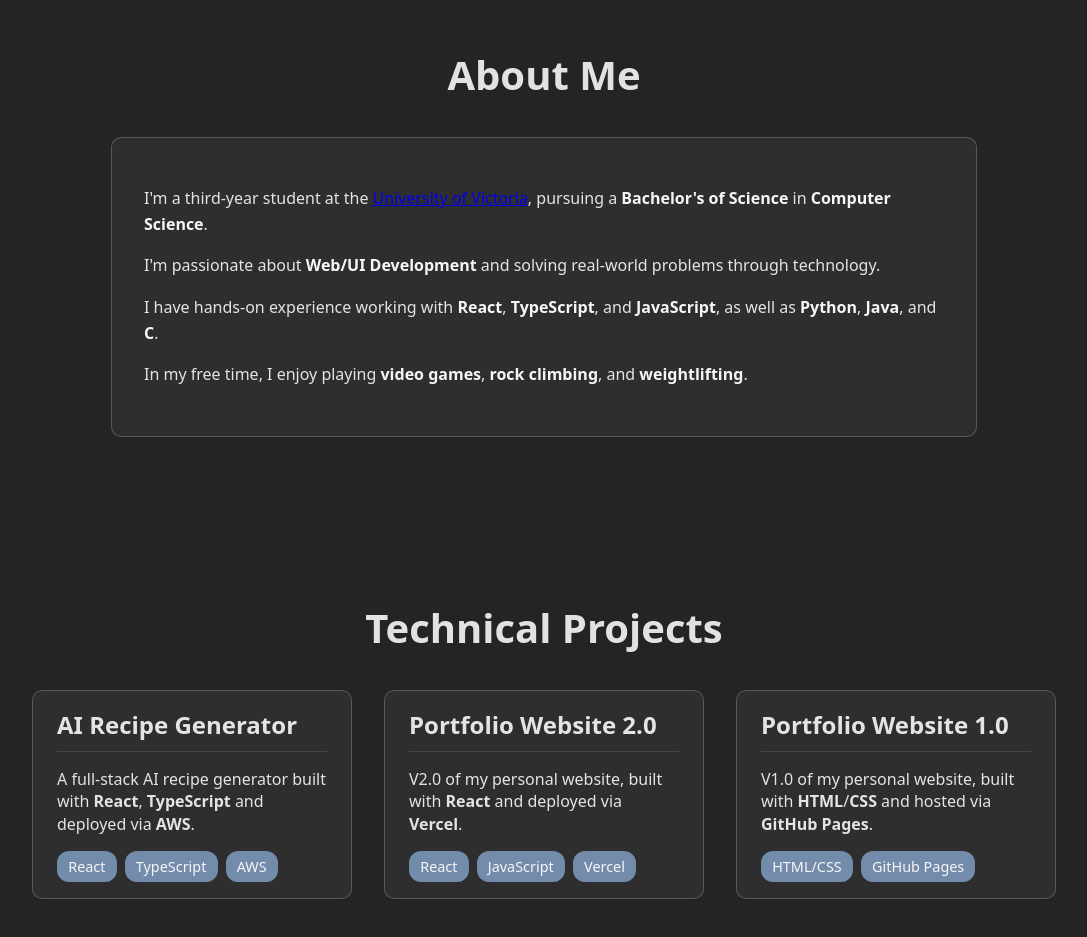
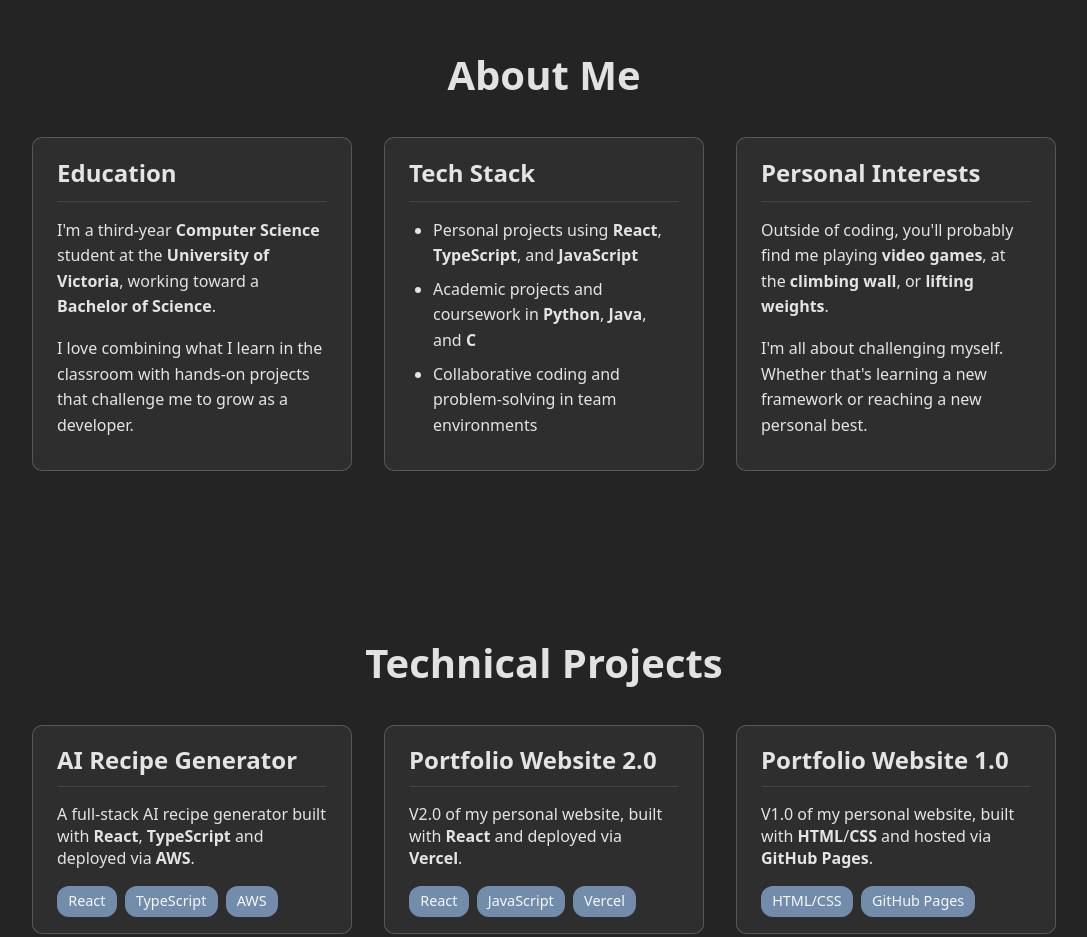
Before and after one commit to jerometaruc/cloud-resume-challenge, a React (Vite) app: page / in a window 1280 px wide. Shown: the part 780-1717 px from the top of the page, without its empty margins (96-1183 px from the left). Built offline with nearby package versions, Linux system fonts and the light colour scheme.

Commit message:
Updated style and formatting in About.tsx/About.css

```diff
--- a/src/components/About.tsx
+++ b/src/components/About.tsx
@@ -6,20 +6,33 @@ const About: React.FC = () => {
         <section id="about" className="section">
             <div className="content">
                 <h2>About Me</h2>
+                <div className="about-grid">
                     <div className="about-card">
+                        <h3>Education</h3>
                         <p>
-                        I'm a third-year student at the <a href="https://www.uvic.ca/" target="_blank" rel="noopener noreferrer">University of Victoria</a>,
-                        pursuing a <b>Bachelor's of Science</b> in <b>Computer Science</b>.
+                            I'm a third-year <b>Computer Science</b> student at the <b>University of Victoria</b>, working toward a <b>Bachelor of Science</b>.
                         </p>
                         <p>
-                        I'm passionate about <b>Web/UI Development</b> and solving real-world problems through technology.
+                            I love combining what I learn in the classroom with hands-on projects that challenge me to grow as a developer.
+                        </p>
+                    </div>
+                    <div className="about-card">
+                        <h3>Tech Stack</h3>
+                        <ul>
+                            <li>Personal projects using <b>React</b>, <b>TypeScript</b>, and <b>JavaScript</b></li>
+                            <li>Academic projects and coursework in <b>Python</b>, <b>Java</b>, and <b>C</b></li>
+                            <li>Collaborative coding and problem-solving in team environments</li>
+                        </ul>
+                    </div>
+                    <div className="about-card">
+                        <h3>Personal Interests</h3>
+                        <p>
+                            Outside of coding, you'll probably find me playing <b>video games</b>, at the <b>climbing wall</b>, or <b>lifting weights</b>.
                         </p>
                         <p>
-                        I have hands-on experience working with <b>React</b>, <b>TypeScript</b>, and <b>JavaScript</b>, as well as <b>Python</b>, <b>Java</b>, and <b>C</b>.
+                            I'm all about challenging myself. Whether that's learning a new framework or reaching a new personal best.
                         </p>
-                    <p>
-                        In my free time, I enjoy playing <b>video games</b>, <b>rock climbing</b>, and <b>weightlifting</b>.
-                    </p>
+                    </div>
                 </div>
             </div>
         </section>
--- a/src/styles/About.css
+++ b/src/styles/About.css
@@ -8,22 +8,52 @@
     margin-bottom: 2rem;
 }
 
+.about-grid {
+    display: grid;
+    grid-template-columns: repeat(auto-fit, minmax(280px, 1fr));
+    gap: 2rem;
+    max-width: 80vw;
+    margin: 0 auto;
+    width: 100%;
+}
+
 .about-card {
-    max-width: 800px;
-    margin: 0 auto;
-    padding: 2rem;
+    padding: 1rem 1.5rem;
     border: 1px solid rgba(255, 255, 255, 0.2);
     border-radius: 10px;
     background-color: #2e2e2e;
     text-align: left;
+    box-sizing: border-box;
+    font-size: 1rem;
+    line-height: 1.6;
+}
+
+.about-card h3 {
+    font-size: 1.5rem;
+    margin: 0 0 1rem 0;
+    padding-bottom: 0.5rem;
+    border-bottom: 1px solid rgba(255, 255, 255, 0.1);
 }
 
 .about-card p {
-    font-size: 1rem;
     margin-bottom: 1rem;
-    line-height: 1.6;
 }
 
-.about-card b {
-    color: #f6f6f6;
+.about-card ul {
+    list-style-type: disc;
+    margin: 0 0 1rem 1.5rem;
+    padding-left: 0;
 }
+
+.about-card li {
+    margin-bottom: 0.5rem;
+}
+
+.about-card a {
+    color: #748cab;
+    text-decoration: none;
+}
+
+.about-card a:hover {
+    text-decoration: underline;
+}
```
Lines whose indentation alone changed are shown as unchanged.
